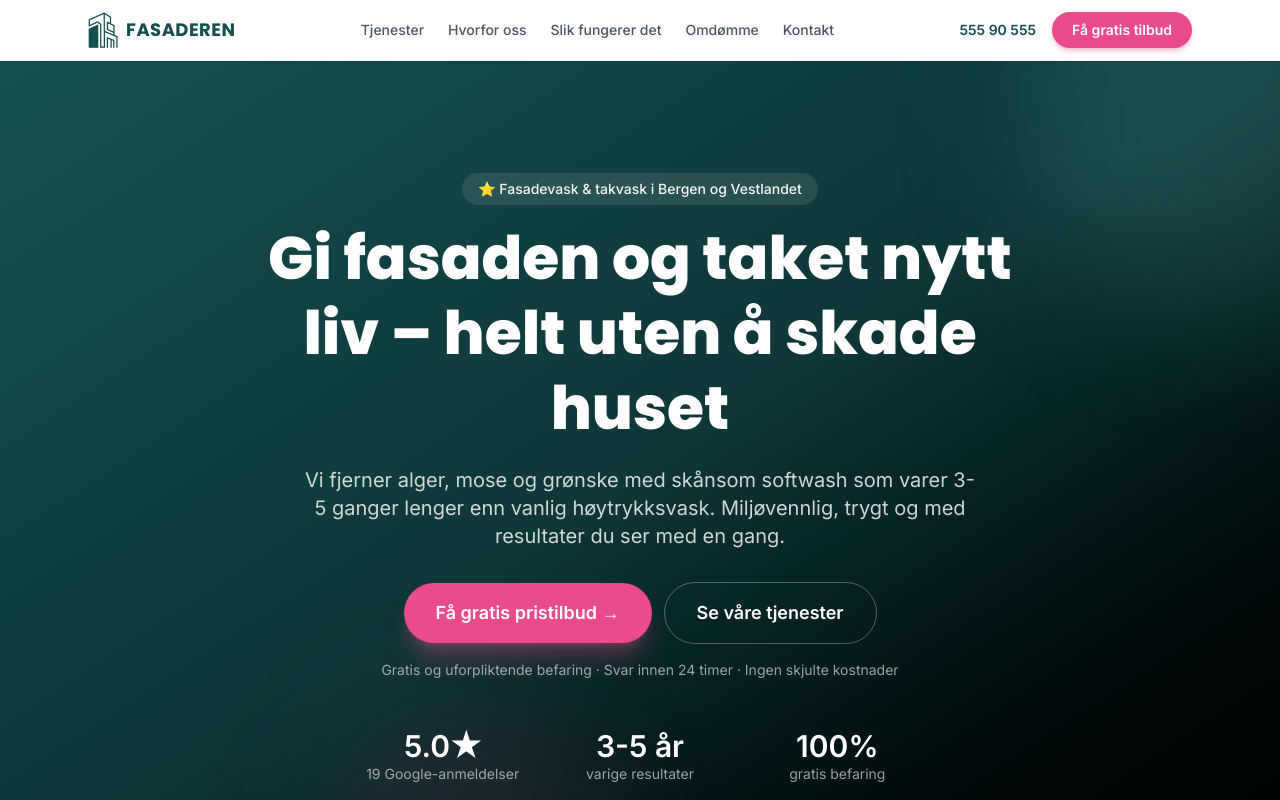
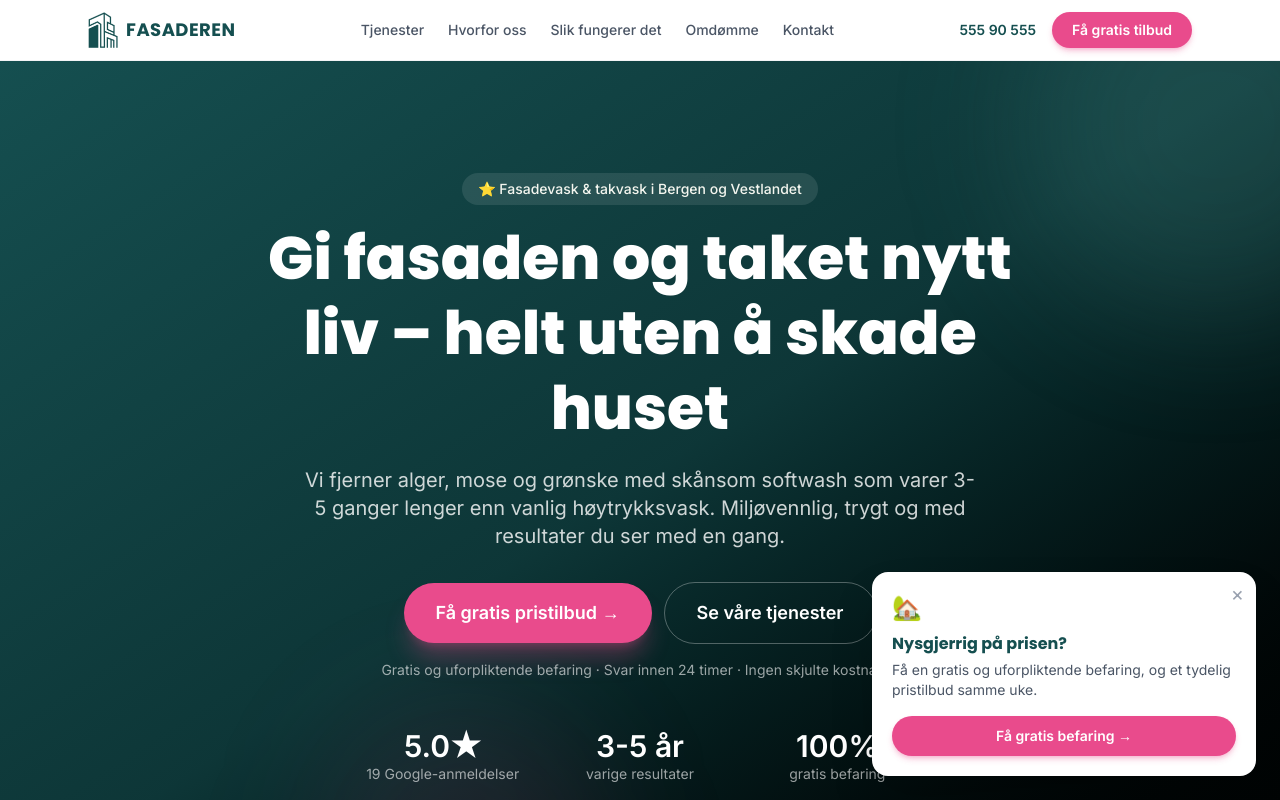
Before and after one commit to SASO-app/SASO, a React (Vite) app in the folder website/: page / in a window 1280 px wide. Shown: the top 800 px of the page. Built offline with nearby package versions, Linux system fonts and the light colour scheme.

Commit message:
Add scroll-triggered popup offering free inspection at halfway point

```diff
--- a/website/src/App.jsx
+++ b/website/src/App.jsx
@@ -10,6 +10,7 @@ import CTASection from './components/CTASection'
 import Footer from './components/Footer'
 import StickyCTA from './components/StickyCTA'
 import QuoteModal from './components/QuoteModal'
+import ScrollOfferPopup from './components/ScrollOfferPopup'
 
 export default function App() {
   return (
@@ -26,6 +27,7 @@ export default function App() {
       </main>
       <Footer />
       <StickyCTA />
+      <ScrollOfferPopup />
       <QuoteModal />
     </QuoteModalProvider>
   )
--- /dev/null
+++ b/website/src/components/ScrollOfferPopup.jsx
@@ -0,0 +1,51 @@
+import { useEffect, useState } from 'react'
+import { useQuoteModal } from '../context/QuoteModalContext'
+
+export default function ScrollOfferPopup() {
+  const { openModal, isOpen: isQuoteModalOpen } = useQuoteModal()
+  const [visible, setVisible] = useState(false)
+
+  useEffect(() => {
+    if (sessionStorage.getItem('scrollOfferShown')) return
+
+    const handleScroll = () => {
+      const halfway = (document.documentElement.scrollHeight - window.innerHeight) / 2
+      if (window.scrollY >= halfway) {
+        setVisible(true)
+        sessionStorage.setItem('scrollOfferShown', '1')
+        window.removeEventListener('scroll', handleScroll)
+      }
+    }
+
+    window.addEventListener('scroll', handleScroll, { passive: true })
+    return () => window.removeEventListener('scroll', handleScroll)
+  }, [])
+
+  if (!visible || isQuoteModalOpen) return null
+
+  return (
+    <div className="animate-slide-up fixed bottom-24 left-4 right-4 z-40 mx-auto max-w-sm rounded-2xl bg-white p-5 shadow-2xl ring-1 ring-black/10 sm:bottom-6 sm:left-auto sm:right-6">
+      <button
+        onClick={() => setVisible(false)}
+        aria-label="Lukk"
+        className="absolute right-3 top-3 text-xl leading-none text-gray-400 hover:text-gray-600"
+      >
+        &times;
+      </button>
+      <div className="mb-2 text-2xl">🏡</div>
+      <h3 className="mb-1 text-base font-bold text-navy">Nysgjerrig på prisen?</h3>
+      <p className="mb-4 text-sm text-gray-600">
+        Få en gratis og uforpliktende befaring, og et tydelig pristilbud samme uke.
+      </p>
+      <button
+        onClick={() => {
+          setVisible(false)
+          openModal()
+        }}
+        className="w-full rounded-full bg-cta px-5 py-2.5 text-sm font-bold text-white shadow-md shadow-cta/30 transition hover:bg-cta-dark"
+      >
+        Få gratis befaring →
+      </button>
+    </div>
+  )
+}
--- a/website/src/index.css
+++ b/website/src/index.css
@@ -25,3 +25,18 @@ body {
 h1, h2, h3, h4 {
   font-family: var(--font-display);
 }
+
+@keyframes slide-up {
+  from {
+    opacity: 0;
+    transform: translateY(16px);
+  }
+  to {
+    opacity: 1;
+    transform: translateY(0);
+  }
+}
+
+.animate-slide-up {
+  animation: slide-up 0.3s ease-out;
+}
```
